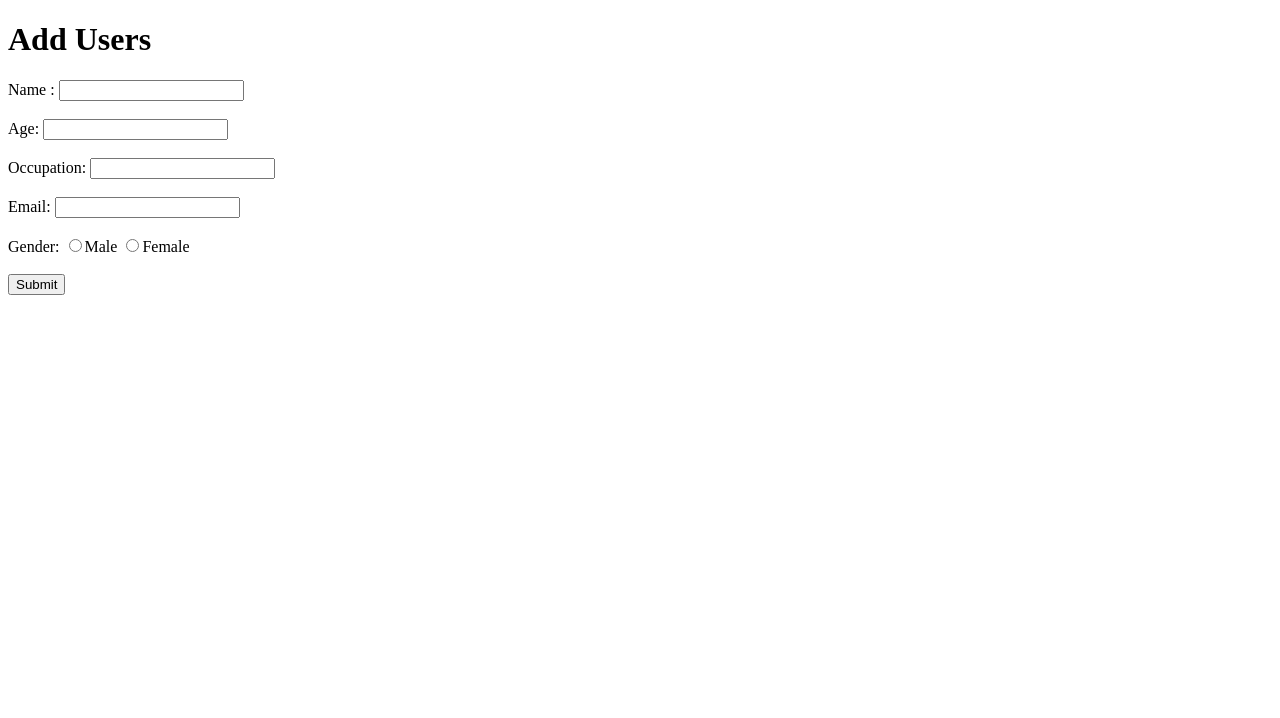
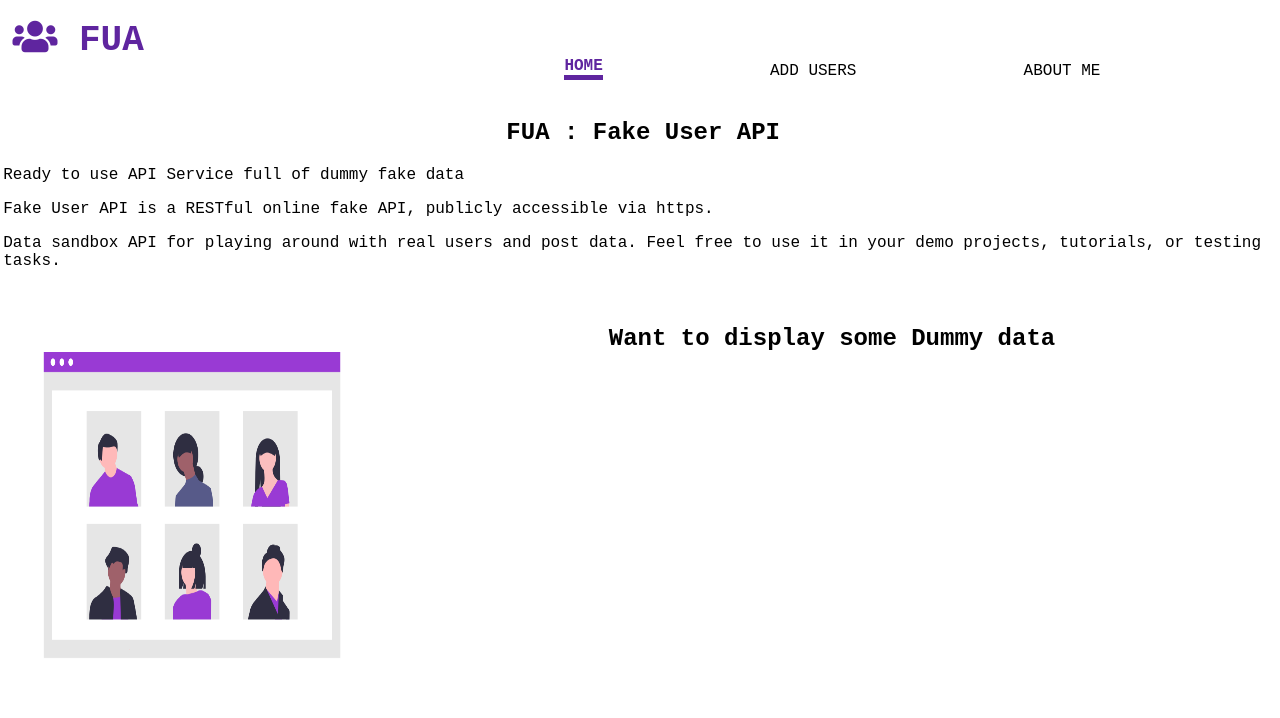
Before and after one commit to vvvk-gh/fakeUsersApi, a website: page src/public/index.html in a window 1280 px wide. Shown: the top 718 px of the page. Drawn offline with nearby package versions, Linux system fonts and the light colour scheme.

Commit message:
adding new ui

```diff
--- a/src/public/assets/css/style.css
+++ b/src/public/assets/css/style.css
@@ -0,0 +1,97 @@
+html,
+body {
+  margin: 0;
+  padding: 0;
+  box-sizing: border-box;
+  /* overflow-x: hidden; */
+  font-family: 'Courier New', Courier, monospace;
+}
+
+nav {
+  /* border: 1px solid purple; */
+  display: flex;
+  height: 10vh;
+  flex-direction: row;
+  justify-content: space-around;
+  align-items: center;
+  width: 100%;
+}
+
+nav #navBrand {
+  color: #5f259f;
+  font-size: 1.5rem;
+  width: 25%;
+  /* border: 1px dotted tomato; */
+}
+nav .navLinks {
+  text-decoration: none;
+  list-style-type: none;
+  height: 10vh;
+  /* border: 3px solid thistle; */
+  width: 68%;
+  display: flex;
+  font-size: 1rem;
+  flex-direction: row;
+  align-items: flex-end;
+  justify-content: space-evenly;
+  text-transform: uppercase;
+}
+
+ul li:hover {
+  color: #5f259f;
+  cursor: pointer;
+}
+
+ul .active {
+  color: #5f259f;
+  font-weight: bold;
+  border-bottom: 5px solid #5f259f;
+}
+section {
+  /* padding: 0.1rem; */
+  margin: 1rem 0rem;
+  height: auto;
+  width: 100%;
+  /* border: 2px solid yellowgreen; */
+  display: flex;
+  flex-direction: row;
+  justify-content: space-between;
+  align-items: center;
+}
+
+#hero {
+  padding: 0.2rem;
+  display: block;
+}
+
+section .textContainer {
+  width: 70%;
+  height: 50vh;
+  /* border: 3px solid red; */
+}
+
+section .svgContainer {
+  height: 50vh;
+  width: 30%;
+  /* border: 3px solid tomato; */
+}
+section .svgContainer img {
+  /* border: 2px dashed teal; */
+  height: 100%;
+  width: 100%;
+  background-size: cover;
+}
+
+#reverse {
+  flex-direction: row-reverse;
+}
+
+/* section .svgContainer {
+  height: 100vh;
+  width: 50%;
+} */
+
+footer {
+  height: 30vh;
+  width: 100%;
+}
--- a/src/public/index.html
+++ b/src/public/index.html
@@ -3,9 +3,57 @@
 <head>
     <meta charset="UTF-8">
     <meta name="viewport" content="width=device-width, initial-scale=1.0">
+    <link rel="stylesheet" href="./assets/css/style.css">
+    <link rel="stylesheet" href="https://cdnjs.cloudflare.com/ajax/libs/font-awesome/5.15.1/css/all.min.css" integrity="sha512-+4zCK9k+qNFUR5X+cKL9EIR+ZOhtIloNl9GIKS57V1MyNsYpYcUrUeQc9vNfzsWfV28IaLL3i96P9sdNyeRssA==" crossorigin="anonymous" />
     <title>Fake Users Api</title>
 </head>
 <body>
+    <header>
+        <nav>
+            <div id="navBrand">
+                <h1><i class="fa fa-users" aria-hidden="true"></i>
+                    FUA</h1>
+            </div>
+            <ul class="navLinks">
+                <li class="active">Home</li>
+                <li>Add Users</li>
+                <li>About me</li>
+            </ul>
+        </nav>
+    </header>
+    <section id="hero">
+        <h1 style="text-align: center;">FUA : Fake User API</h1>
+        <p>Ready to use API Service full of dummy fake data</p>
+        <p>
+            Fake User API is a RESTful online fake API, publicly accessible via https.
+        </p>
+        <p>
+            Data sandbox API for playing around with real users and post data.
+            Feel free to use it in your demo projects, tutorials, or testing tasks.
+        </p>
+
+
+    </section>
+    <section>
+        <div class="svgContainer">
+            <img src="./assets/img/people.png" alt="people image">
+        </div>
+        <div class="textContainer">
+            <h2 style="text-align: center;">Want to display some Dummy data</h2>
+        </div>
+    </section>
+
+    <section id="reverse">
+        <div class="svgContainer">
+            <img src="./assets/img/upload.png" alt="upload image">
+        </div>
+        <div class="textContainer">
+            <h2 style="text-align: center;">Add Your Own fake User Data</h2>
+        </div>
+    </section>
+<footer>
+
+</footer>
     <h1>Add Users</h1>
     <label for="name">Name :
         <input type="text" name="name" id="name">
```
Also changed, not shown: src/public/assets/img/people.png (added), src/public/assets/img/upload.png (added).
